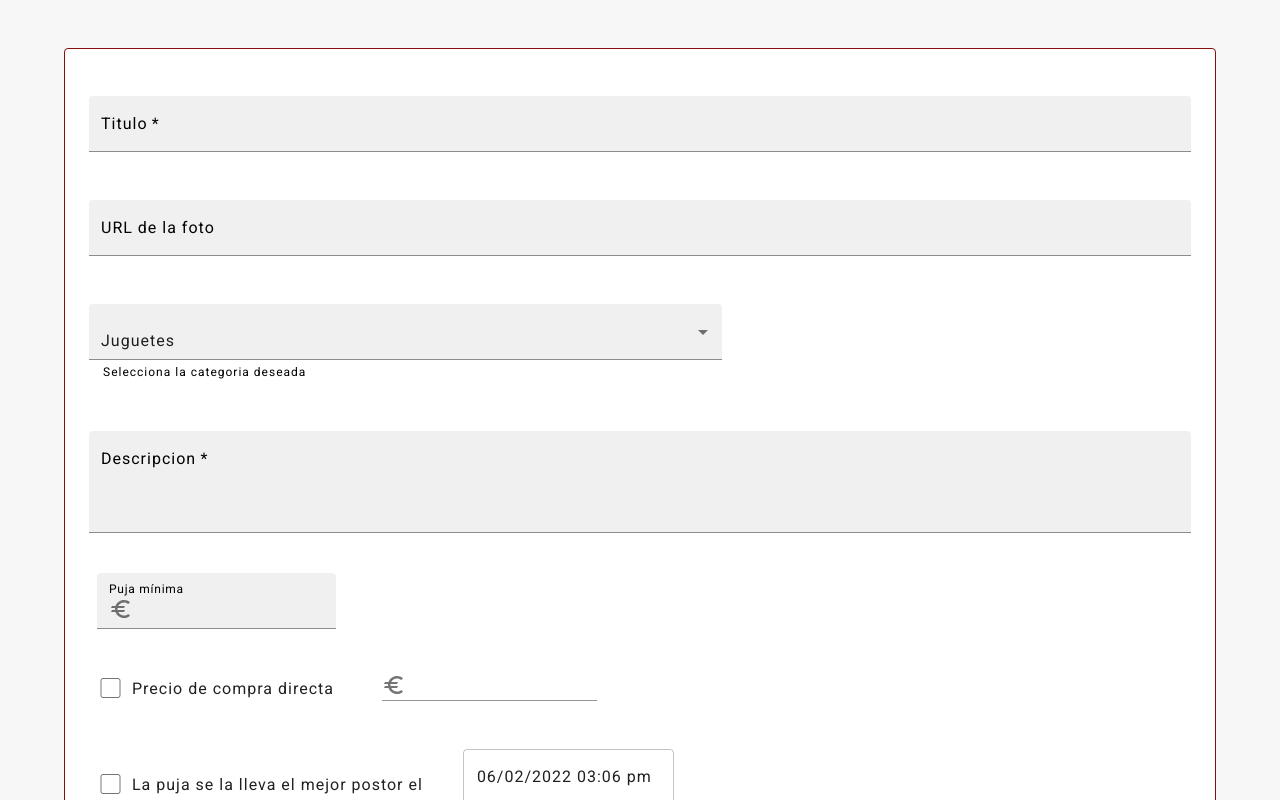
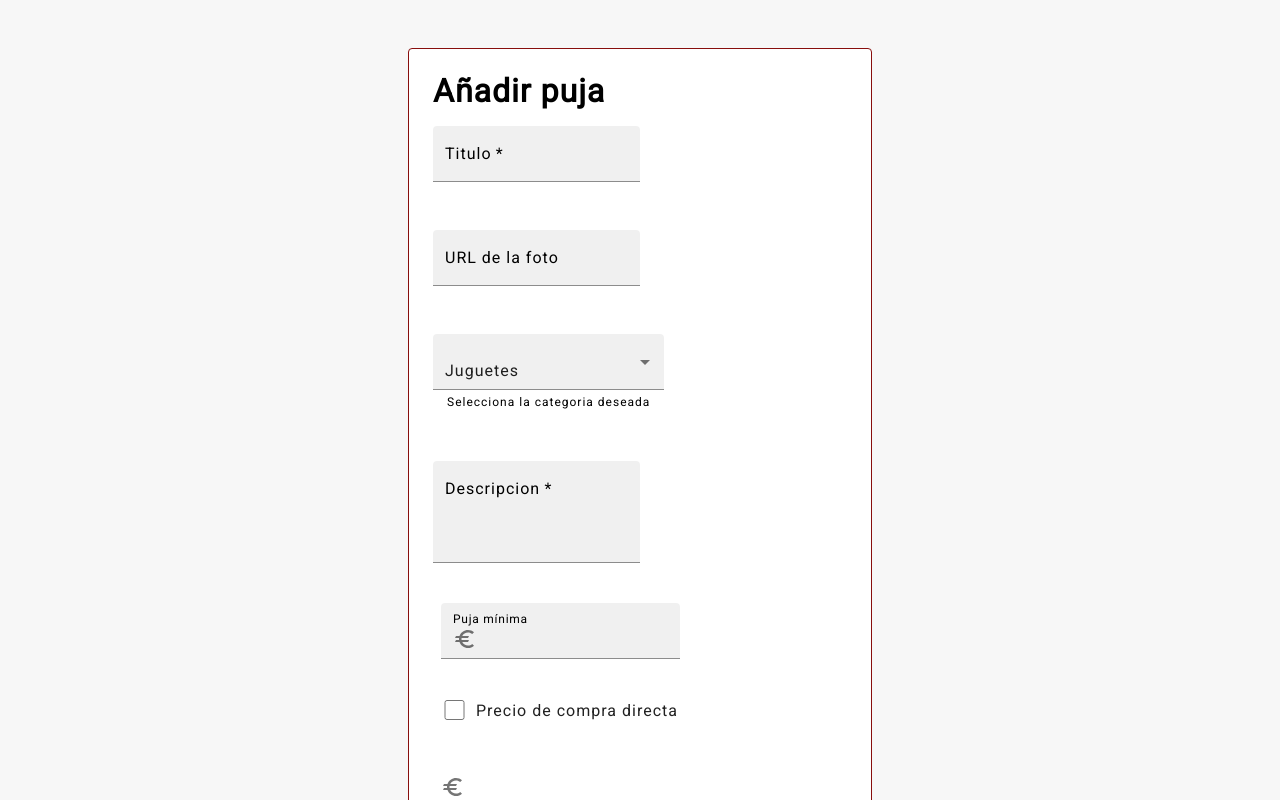
Before and after one commit to tomgreef/Eguay-dummy-app, a React (Create React App) app: page /crearProducto in a window 1280 px wide. Shown: the top 800 px of the page. Built offline with nearby package versions, Linux system fonts and the light colour scheme.

Commit message:
Añadir subasta: reducir tamaño de campos

```diff
--- a/src/components/addProduct/addProduct.tsx
+++ b/src/components/addProduct/addProduct.tsx
@@ -103,17 +103,16 @@ export default function AddressForm() {
     const [value, setValue] = React.useState<Date | null>(new Date());
 
     return (
-        <Container component="main" sx={{ mb: 4 }}>
+        <Container component="main" sx={{ mb: 4, width: "40%"}}>
             <Paper variant="outlined" sx={{ my: { xs: 3, md: 6 }, border: 1, borderColor: 'primary.main', p: { xs: 2, md: 3 } }}>
-                <Typography variant="h6" gutterBottom>
-                </Typography><Grid container spacing={3}>
+                <Typography variant="h1">Añadir puja</Typography>
+                <Grid container spacing={3}>
                     <Grid item xs={12} sx={{ ma: 4 }}>
                         <TextField
                             required
                             id="Titulo"
                             name="Titulo"
                             label="Titulo"
-                            fullWidth
                             margin="normal"
                             autoComplete="given-name"
                             variant="filled"
@@ -125,7 +124,6 @@ export default function AddressForm() {
                             id="URL"
                             name="URL"
                             label="URL de la foto"
-                            fullWidth
                             margin="normal"
                             autoComplete="family-name"
                             variant="filled" />
@@ -136,12 +134,10 @@ export default function AddressForm() {
                             select
                             value={currency}
                             onChange={handleChange}
-                            fullWidth
                             inputProps={{ min: 0 }}
                             margin="normal"
                             SelectProps={{
                                 native: true,
-
                             }}
                             helperText="Selecciona la categoria deseada"
                             variant="filled"
@@ -161,7 +157,6 @@ export default function AddressForm() {
                             id="Descripcion"
                             name="Descripcion"
                             label="Descripcion"
-                            fullWidth
                             multiline
                             rows={3}
                             margin="normal"
```
Also changed, not shown: 2 other files (tests, documents, lock files or other folders).
